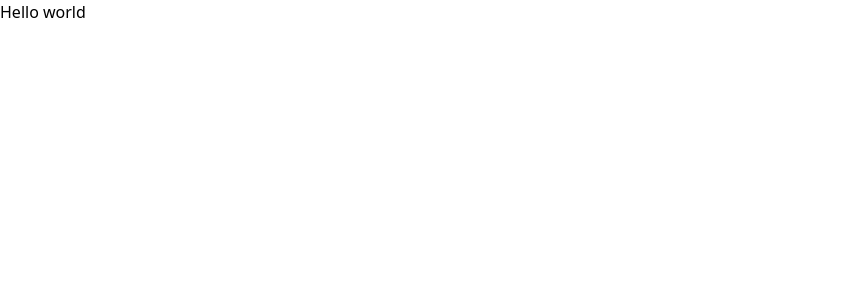
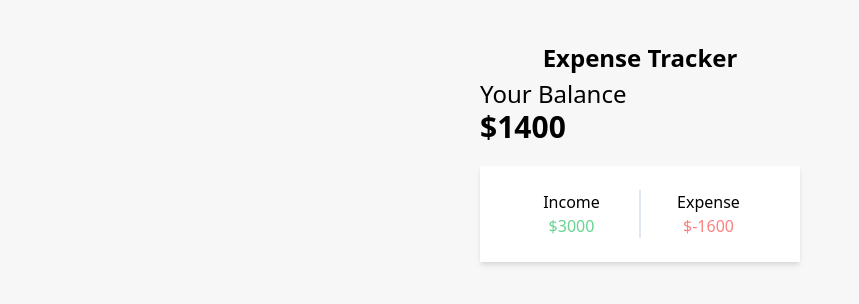
Before and after one commit to sebastianajakobsen/react-typescript-expense-tracker, a React (Create React App) app: page / in a window 1280 px wide. Shown: the top 304 px of the page, without its empty margins (0-859 px from the left). Built offline with nearby package versions, Linux system fonts and the light colour scheme.

Commit message:
adding components

```diff
--- a/src/App.tsx
+++ b/src/App.tsx
@@ -1,9 +1,32 @@
-import React from 'react';
+import React, {useState} from 'react';
+import TransactionIncomeExpense from "./Components/TransactionIncomeExpense";
+import TransactionBalance from "./Components/TransactionBalance";
 
-const App = () => {
+const App:React.FC = () => {
+
+    const [transactions, setTransactions] = useState<Transaction[]>([
+        {
+            id:1,
+            text:"Salary",
+            amount:3000,
+        },
+        {
+            id:2,
+            text:"Food",
+            amount:-600,
+        },
+        {
+            id:3,
+            text:"Computer Parts",
+            amount:-1000,
+        },
+    ])
+
     return (
-        <div>
-            Hello world
+        <div className="w-full max-w-xs m-auto py-10">
+            <h1 className="text-center text-2xl font-bold">Expense Tracker </h1>
+            <TransactionBalance transactions={transactions}  />
+            <TransactionIncomeExpense transactions={transactions}/>
         </div>
     );
 };
--- /dev/null
+++ b/src/Components/TransactionBalance.tsx
@@ -0,0 +1,23 @@
+import React from 'react';
+
+interface Props {
+    transactions:Transaction[]
+}
+
+const TransactionBalance:React.FC<Props> = ({transactions}) => {
+
+    const amounts = transactions.map(transactions => transactions.amount);
+    const income = amounts.filter(function (a) { return a >= 0; }).reduce(function (a, b) { return a + b; });
+    const expense = amounts.filter(function (a) { return a <= 0; }).reduce(function (a, b) { return a + b; });
+
+    const balance = income - Math.abs(expense);
+
+    return (
+        <div>
+            <h4 className="text-2xl font-medium">Your Balance</h4>
+            <h1 className="text-3xl font-bold leading-none">${balance}</h1>
+        </div>
+    );
+};
+
+export default TransactionBalance;
--- /dev/null
+++ b/src/Components/TransactionHistory.tsx
@@ -0,0 +1,15 @@
+import React from 'react';
+
+interface Props {
+    transactions:Transaction[]
+}
+
+const TransactionHistory:React.FC<Props> = () => {
+    return (
+        <div>
+
+        </div>
+    );
+};
+
+export default TransactionHistory;
--- /dev/null
+++ b/src/Components/TransactionIncomeExpense.tsx
@@ -0,0 +1,28 @@
+import React from 'react';
+
+interface Props {
+    transactions:Transaction[]
+}
+
+const TransactionIncomeExpense:React.FC<Props> = ({transactions}) => {
+
+    const amounts = transactions.map(transaction => transaction.amount);
+    const income = amounts.filter(function (a) { return a >= 0; }).reduce(function (a, b) { return a + b; });
+    const expense = amounts.filter(function (a) { return a <= 0; }).reduce(function (a, b) { return a + b; });
+
+
+    return (
+        <div className="flex justify-between p-6 bg-white shadow-md my-6 ">
+            <div className="flex-1 text-center border-r-2 font-medium">
+                <h4>Income</h4>
+                <p className="text-green-400">${income}</p>
+            </div>
+            <div className="flex-1 text-center font-medium">
+                <h4>Expense</h4>
+                <p className="text-red-400">${expense}</p>
+            </div>
+        </div>
+    );
+};
+
+export default TransactionIncomeExpense;
--- /dev/null
+++ b/src/Components/TransactionItem.tsx
@@ -0,0 +1,15 @@
+import React from 'react';
+
+interface Props {
+
+}
+
+const TransactionItem:React.FC<Props> = () => {
+    return (
+        <div>
+
+        </div>
+    );
+};
+
+export default TransactionItem;
--- a/src/index.css
+++ b/src/index.css
@@ -3,3 +3,7 @@
 @tailwind components;
 
 @tailwind utilities;
+
+html, body {
+    background: #f7f7f7;
+}
--- /dev/null
+++ b/src/transaction.d.ts
@@ -0,0 +1,5 @@
+interface Transaction {
+    id:number,
+    text:string,
+    amount:number,
+}
```
